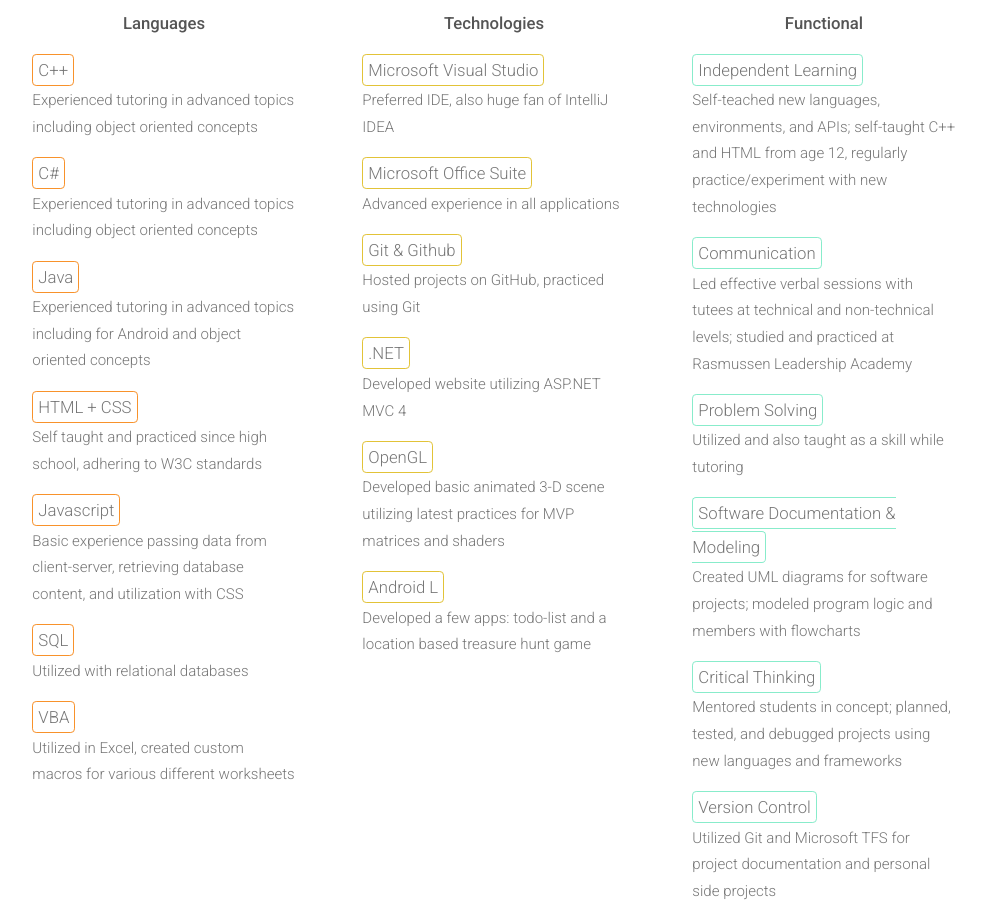
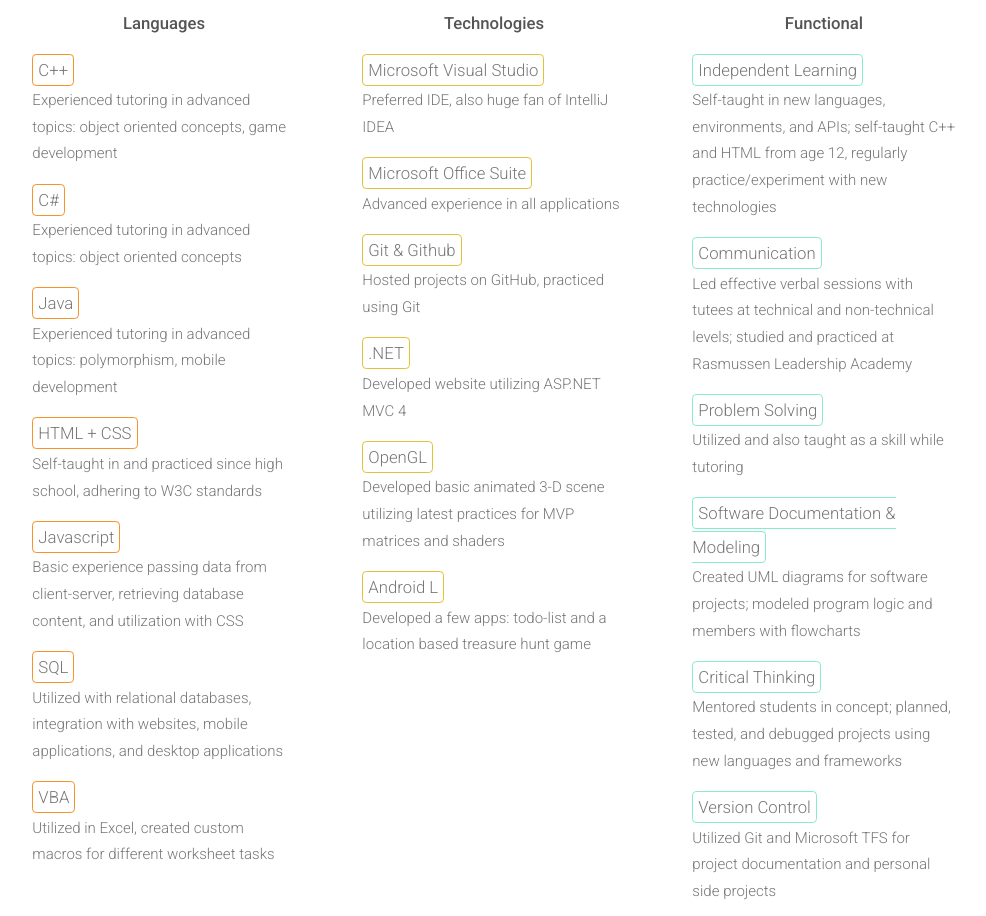
Before and after one commit to MadisonLiddell/MadisonLiddell.github.io, a plain HTML site: page index.html in a window 1280 px wide. Shown: the part 3235-4151 px from the top of the page, without its empty margins (156-1142 px from the left). Drawn offline with nearby package versions, Linux system fonts and the light colour scheme.

Commit message:
Fixed verbiage
Changed wording around, added more details.

```diff
--- a/index.html
+++ b/index.html
@@ -181,19 +181,19 @@
                             <ul class="skills">
                                 <li class="title"><strong>Languages</strong></li>
                                 <li><span class="language">C++</span><br />
-                                    <small>Experienced tutoring in advanced topics including object oriented concepts</small></li>
+                                    <small>Experienced tutoring in advanced topics: object oriented concepts, game development</small></li>
                                 <li><span class="language">C#</span><br />
-                                    <small>Experienced tutoring in advanced topics including object oriented concepts</small></li>
+                                    <small>Experienced tutoring in advanced topics: object oriented concepts</small></li>
                                 <li><span class="language">Java</span><br />
-                                    <small>Experienced tutoring in advanced topics including for Android and object oriented concepts</small></li>
+                                    <small>Experienced tutoring in advanced topics: polymorphism, mobile development</small></li>
                                 <li><span class="language">HTML + CSS</span><br />
-                                    <small>Self taught and practiced since high school, adhering to W3C standards</small></li>
+                                    <small>Self-taught in and practiced since high school, adhering to W3C standards</small></li>
                                 <li><span class="language">Javascript</span><br />
                                     <small>Basic experience passing data from client-server, retrieving database content, and utilization with CSS</small></li>
                                 <li><span class="language">SQL</span><br />
-                                    <small>Utilized with relational databases</small></li>
+                                    <small>Utilized with relational databases, integration with websites, mobile applications, and desktop applications</small></li>
                                 <li><span class="language">VBA</span><br />
-                                    <small>Utilized in Excel, created custom  macros for various different worksheets</small></li>
+                                    <small>Utilized in Excel, created custom macros for different worksheet tasks</small></li>
                             </ul>
                         </section>
                         <!-- Resume | Skills | Technologies -->
@@ -221,7 +221,7 @@
                                     <strong>Functional</strong></li>
                                 <li>
                                     <span class="functional">Independent Learning</span><br />
-                                    <small>Self-teached new languages, environments, and APIs; self-taught C++ and HTML from age 12, regularly practice/experiment with new technologies</small></li>
+                                    <small>Self-taught in new languages, environments, and APIs; self-taught C++ and HTML from age 12, regularly practice/experiment with new technologies</small></li>
                                 <li>
                                     <span class="functional">Communication</span><br />
                                     <small>Led effective verbal sessions with tutees at technical and non-technical levels; studied and practiced at Rasmussen Leadership Academy</small></li>
```
